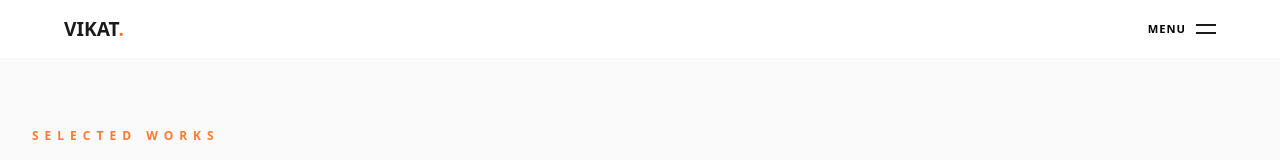
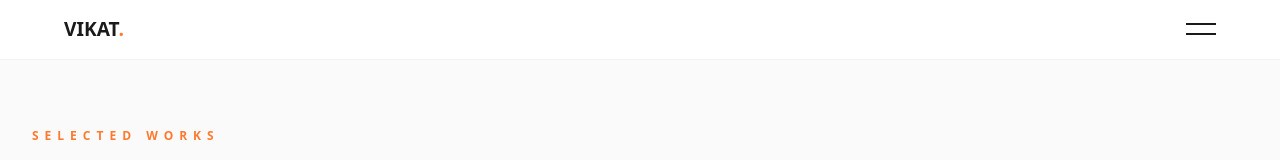
Before and after one commit to tiru02/portfolio, a Vue app: page /#/projects in a window 1280 px wide. Shown: the top 160 px of the page. Built offline with nearby package versions, Linux system fonts and the light colour scheme.

Commit message:
Refactor Navbar component structure and styles

```diff
--- a/src/components/Navbar.vue
+++ b/src/components/Navbar.vue
@@ -23,41 +23,43 @@ onUnmounted(() => window.removeEventListener("scroll", handleScroll));
 <template>
   <div id="progress" :style="{ width: progressWidth + '%' }"></div>
 
-  <nav class="navbar">
-    <div class="nav-content">
+  <header class="nav-header">
+    <div class="nav-wrapper">
       <div class="logo">
         <RouterLink to="/" @click="isMenuOpen = false">
           VIKAT<span class="dot">.</span>
         </RouterLink>
       </div>
 
-      <button class="menu-btn" @click="toggleMenu">
-        <span class="btn-text">{{ isMenuOpen ? 'CLOSE' : 'MENU' }}</span>
-        <div class="burger-icon" :class="{ 'is-active': isMenuOpen }">
-          <span></span>
-          <span></span>
-        </div>
+      <button class="menu-trigger" @click="toggleMenu" :class="{ 'active': isMenuOpen }">
+        <span class="line"></span>
+        <span class="line"></span>
       </button>
     </div>
-  </nav>
+  </header>
 
-  <transition name="movie-fade">
-    <div v-if="isMenuOpen" class="movie-overlay">
-      <ul class="movie-links">
-        <li v-for="(link, i) in [
+  <transition name="slide">
+    <div v-if="isMenuOpen" class="full-menu">
+      <div class="menu-content">
+        <nav class="links-list">
+          <RouterLink v-for="(link, i) in [
             { name: 'Home', path: '/' },
             { name: 'Education', path: '/education' },
             { name: 'Experience', path: '/experience' },
             { name: 'Projects', path: '/projects' },
             { name: 'OSS', path: '/open_source' },
             { name: 'Contact', path: '/contact_me' }
-        ]" :key="i" :style="{ transitionDelay: (i * 0.1) + 's' }">
-          <RouterLink :to="link.path" @click="toggleMenu">
-            <span class="link-num">0{{ i + 1 }}</span>
-            <span class="link-text">{{ link.name }}</span>
+          ]"
+          :key="i"
+          :to="link.path"
+          @click="toggleMenu"
+          class="menu-link"
+          :style="{ transitionDelay: (i * 0.05) + 's' }">
+            <span class="num">0{{ i + 1 }}</span>
+            <span class="text">{{ link.name }}</span>
           </RouterLink>
-        </li>
-      </ul>
+        </nav>
+      </div>
     </div>
   </transition>
 </template>
@@ -69,23 +71,25 @@ onUnmounted(() => window.removeEventListener("scroll", handleScroll));
   left: 0;
   height: 3px;
   background: #ff7a30;
-  z-index: 10000;
+  z-index: 10001;
 }
 
-.navbar {
+/* Header Styling */
+.nav-header {
   position: fixed;
   top: 0;
   left: 0;
   width: 100%;
   height: 60px;
+  background: rgba(255, 255, 255, 0.95);
+  backdrop-filter: blur(10px);
+  z-index: 10000;
   display: flex;
   align-items: center;
-  z-index: 9999;
-  background: rgba(255, 255, 255, 0.95);
   border-bottom: 1px solid rgba(0,0,0,0.05);
 }
 
-.nav-content {
+.nav-wrapper {
   width: 100%;
   max-width: 1200px;
   margin: 0 auto;
@@ -103,94 +107,80 @@ onUnmounted(() => window.removeEventListener("scroll", handleScroll));
 }
 .dot { color: #ff7a30; }
 
-.menu-btn {
+/* Hamburger Button */
+.menu-trigger {
   background: none;
   border: none;
   cursor: pointer;
+  width: 30px;
+  height: 20px;
   display: flex;
-  align-items: center;
-  gap: 10px;
+  flex-direction: column;
+  justify-content: space-around;
+  z-index: 10001;
 }
 
-.btn-text {
-  font-size: 0.7rem;
-  font-weight: 800;
-  letter-spacing: 1px;
-}
-
-.burger-icon {
-  width: 20px;
-  height: 10px;
-  display: flex;
-  flex-direction: column;
-  justify-content: space-between;
-}
-
-.burger-icon span {
+.line {
+  display: block;
   width: 100%;
   height: 2px;
   background: #1a1a1a;
+  transition: 0.3s cubic-bezier(0.175, 0.885, 0.32, 1.275);
+}
+
+.active .line { background: #fff; }
+.active .line:nth-child(1) { transform: translateY(5px) rotate(45deg); }
+.active .line:nth-child(2) { transform: translateY(-5px) rotate(-45deg); }
+
+/* Fullscreen Overlay */
+.full-menu {
+  position: fixed;
+  inset: 0;
+  background: #1a1a1a;
+  z-index: 9999;
+  display: flex;
+  align-items: center;
+  padding: 0 10%;
+}
+
+.links-list {
+  display: flex;
+  flex-direction: column;
+  gap: 1.5rem;
+}
+
+.menu-link {
+  text-decoration: none;
+  display: flex;
+  align-items: center;
+  gap: 1rem;
   transition: 0.3s;
 }
 
-.burger-icon.is-active span { background: #fff; }
-.burger-icon.is-active span:nth-child(1) { transform: translateY(4px) rotate(45deg); }
-.burger-icon.is-active span:nth-child(2) { transform: translateY(-4px) rotate(-45deg); }
-
-.movie-overlay {
-  position: fixed;
-  top: 0;
-  left: 0;
-  width: 100%;
-  height: 100vh;
-  z-index: 9998;
-  background: #1a1a1a;
-  display: flex;
-  align-items: center;
-  justify-content: center;
+.num {
+  font-family: monospace;
+  color: #ff7a30;
+  font-size: 0.8rem;
 }
 
-.movie-links {
-  list-style: none;
-  padding: 0;
-  text-align: center;
+.text {
+  color: #fff;
+  font-size: 2.5rem;
+  font-weight: 800;
+  text-transform: uppercase;
+  letter-spacing: -1px;
 }
 
-.movie-links li {
-  margin: 1.5rem 0;
-  opacity: 0;
-  transform: translateY(20px);
+/* Stable Animations */
+.slide-enter-active, .slide-leave-active {
+  transition: transform 0.6s cubic-bezier(0.85, 0, 0.15, 1);
 }
 
-.movie-links a {
-  text-decoration: none;
-  color: #fff;
-  font-size: 2.5rem;
-  font-weight: 900;
-  display: flex;
-  align-items: center;
-  justify-content: center;
+.slide-enter-from, .slide-leave-to {
+  transform: translateY(-100%);
 }
 
-.link-num {
-  font-size: 0.8rem;
-  color: #ff7a30;
-  margin-right: 1rem;
-}
-
-.movie-fade-enter-active, .movie-fade-leave-active {
-  transition: opacity 0.4s ease;
-}
-
-.movie-fade-enter-from, .movie-fade-leave-to {
-  opacity: 0;
-}
-
-.movie-fade-enter-active .movie-links li {
-  animation: slideIn 0.5s forwards;
-}
-
-@keyframes slideIn {
-  to { opacity: 1; transform: translateY(0); }
+@media (max-width: 600px) {
+  .text { font-size: 1.8rem; }
 }
 </style>
```
Lines whose indentation alone changed are shown as unchanged.
